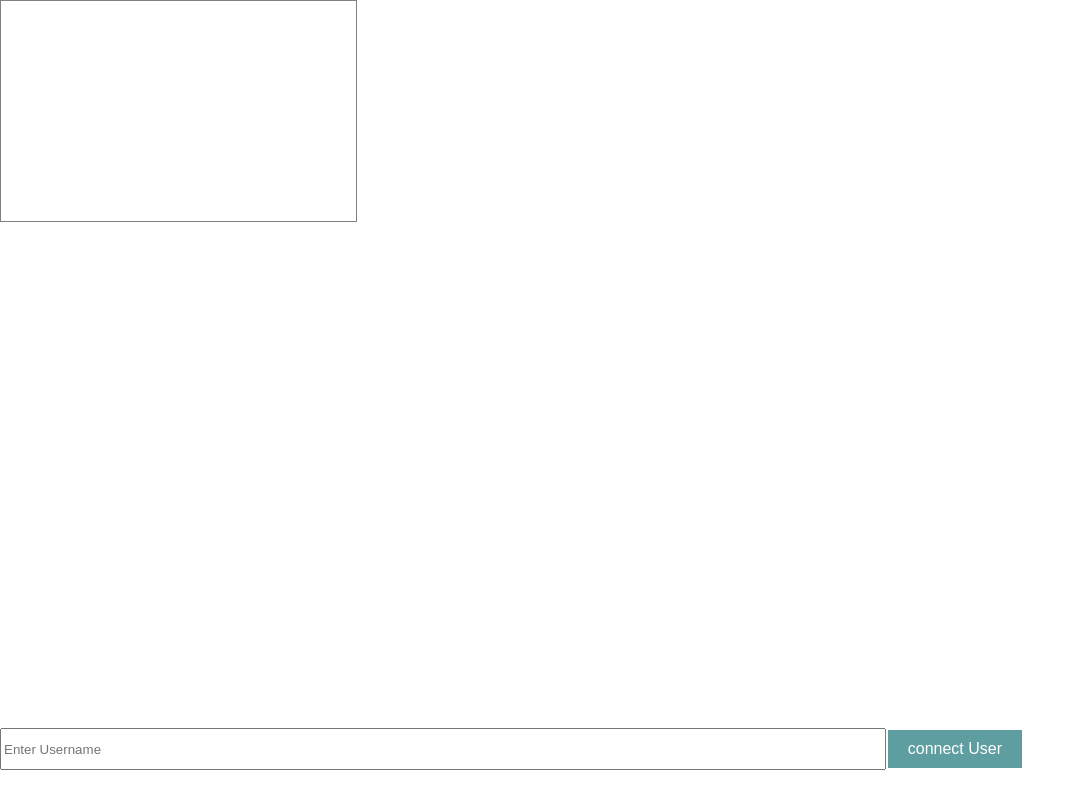
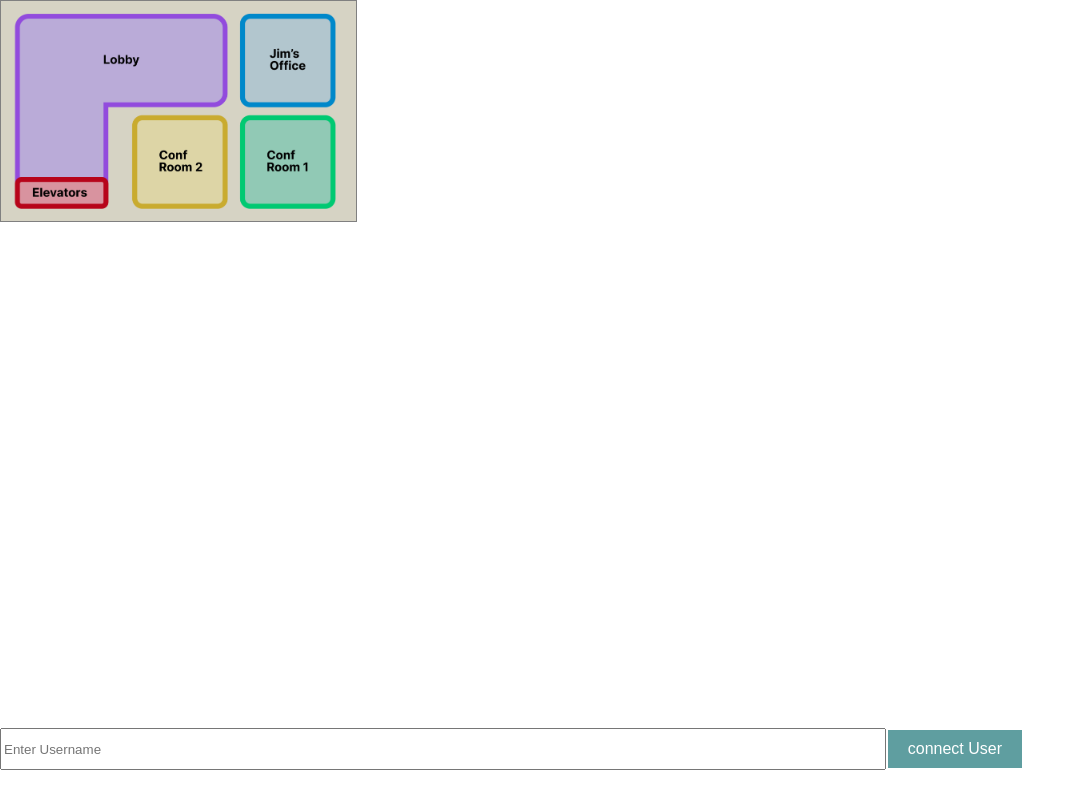
Before and after one commit to noumanas/avatormovement, a website: page public/index.html in a window 1280 px wide. Shown: the whole page, without its empty margins (0-1085 px from the left). Drawn offline with nearby package versions, Linux system fonts and the light colour scheme; no server answers.

Commit message:
Add files via upload

```diff
--- a/public/index.html
+++ b/public/index.html
@@ -4,7 +4,7 @@
     <meta charset="UTF-8">
     <meta http-equiv="X-UA-Compatible" content="IE=edge">
     <meta name="viewport" content="width=device-width, initial-scale=1.0">
-    <title>Svg Map create</title>
+    <title>Immersion Creative</title>
     <style>
          body {
       padding: 0;
@@ -83,6 +83,8 @@ button{
             animation: dash 2s linear alternate;
         }
         .main{
+            background-image: url(Background.png);
+            background-size: cover;
             border: 1px solid gray;
             height: 220px;
             width: 355px;
```
Also changed, not shown: public/Background.png (added).
